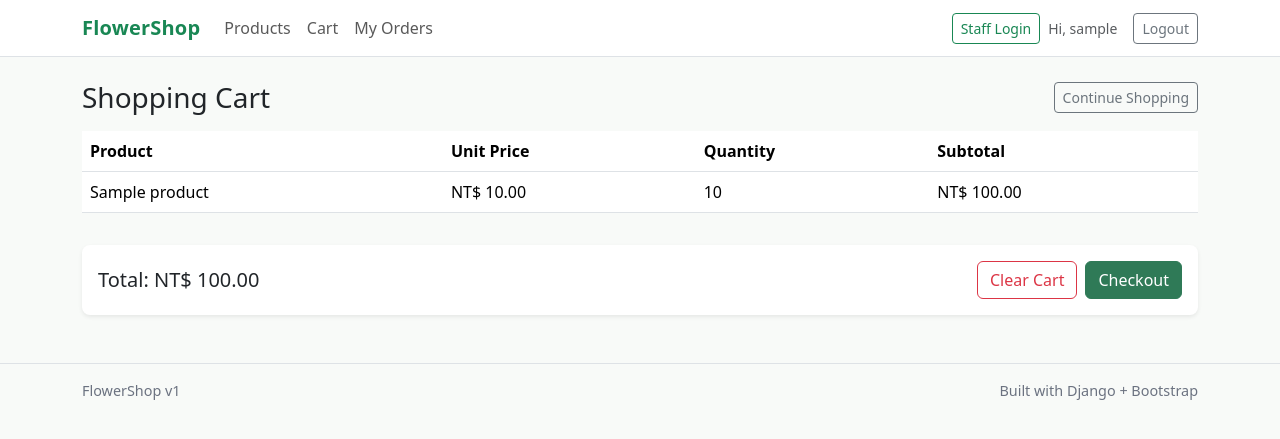
After one commit to yuan05989/web_final_FlowerShop, a Django app: page /cart/ in a window 1280 px wide. The commit adds this page. Shown: the top 439 px of the page. Run offline with Django 5.2, Linux system fonts and the light colour scheme; a user stored in the database is signed in; tables that the repository leaves empty hold one stand-in row (values such as "Sample post"); parts of the project's set-up code (start-up, migrations or seed data) failed here and were passed over.

Commit message:
Add cart feature, order cancellation and price validation

```diff
--- a/catalog/models.py
+++ b/catalog/models.py
@@ -1,3 +1,6 @@
+from decimal import Decimal
+
+from django.core.validators import MinValueValidator
 from django.db import models
 
 from common.models import TimeStampedModel
@@ -24,10 +27,15 @@ class Product(TimeStampedModel):
     description = models.TextField(blank=True)
     festival = models.CharField(max_length=100, blank=True, help_text="Festival")
     type = models.ManyToManyField(FlowerKind, blank=True, related_name="products")
-    price = models.DecimalField(max_digits=10, decimal_places=2)
+    price = models.DecimalField(max_digits=10, decimal_places=2, validators=[MinValueValidator(Decimal("0.00"))])
     stock = models.PositiveIntegerField(default=0)
     is_active = models.BooleanField(default=True)
     image = models.ImageField(upload_to="products/", blank=True, null=True)
 
     def __str__(self):
         return self.name
+
+    class Meta:
+        constraints = [
+            models.CheckConstraint(condition=models.Q(price__gte=0), name="product_price_non_negative"),
+        ]
--- a/web/forms.py
+++ b/web/forms.py
@@ -23,3 +23,7 @@ class RegisterForm(forms.ModelForm):
 
 class OrderCreateForm(forms.Form):
     quantity = forms.IntegerField(min_value=1)
+
+
+class CartAddForm(forms.Form):
+    quantity = forms.IntegerField(min_value=1)
--- a/web/templates/web/base.html
+++ b/web/templates/web/base.html
@@ -19,6 +19,7 @@
         <ul class="navbar-nav me-auto mb-2 mb-lg-0">
           <li class="nav-item"><a class="nav-link" href="{% url 'web:product-list' %}">Products</a></li>
           {% if user.is_authenticated %}
+            <li class="nav-item"><a class="nav-link" href="{% url 'web:cart-list' %}">Cart</a></li>
             <li class="nav-item"><a class="nav-link" href="{% url 'web:order-list' %}">My Orders</a></li>
           {% endif %}
         </ul>
--- /dev/null
+++ b/web/templates/web/cart.html
@@ -0,0 +1,51 @@
+{% extends 'web/base.html' %}
+
+{% block title %}FlowerShop | Cart{% endblock %}
+
+{% block content %}
+<div class="d-flex justify-content-between align-items-center mb-3">
+  <h1 class="h3 mb-0">Shopping Cart</h1>
+  <a class="btn btn-outline-secondary btn-sm" href="{% url 'web:product-list' %}">Continue Shopping</a>
+</div>
+
+{% if cart_items %}
+  <div class="table-responsive mb-3">
+    <table class="table table-hover align-middle table-responsive-sm-card">
+      <thead>
+        <tr>
+          <th>Product</th>
+          <th>Unit Price</th>
+          <th>Quantity</th>
+          <th>Subtotal</th>
+        </tr>
+      </thead>
+      <tbody>
+        {% for item in cart_items %}
+          <tr>
+            <td data-label="Product">{{ item.product.name }}</td>
+            <td data-label="Unit Price">NT$ {{ item.unit_price }}</td>
+            <td data-label="Quantity">{{ item.quantity }}</td>
+            <td data-label="Subtotal">NT$ {{ item.line_total }}</td>
+          </tr>
+        {% endfor %}
+      </tbody>
+    </table>
+  </div>
+
+  <div class="d-flex flex-column flex-md-row justify-content-between align-items-md-center gap-3 bg-white rounded-3 p-3 shadow-sm">
+    <strong class="h5 mb-0">Total: NT$ {{ cart_total }}</strong>
+    <div class="d-flex gap-2">
+      <form method="post" action="{% url 'web:cart-clear' %}">
+        {% csrf_token %}
+        <button type="submit" class="btn btn-outline-danger">Clear Cart</button>
+      </form>
+      <form method="post" action="{% url 'web:cart-checkout' %}">
+        {% csrf_token %}
+        <button type="submit" class="btn btn-brand text-white">Checkout</button>
+      </form>
+    </div>
+  </div>
+{% else %}
+  <div class="alert alert-light border">Your cart is empty.</div>
+{% endif %}
+{% endblock %}
--- a/web/templates/web/product_detail.html
+++ b/web/templates/web/product_detail.html
@@ -28,18 +28,18 @@
     <p class="mb-4">Stock: <strong>{{ product.stock }}</strong></p>
 
     {% if user.is_authenticated %}
-      <form method="post" action="{% url 'web:order-create' product.id %}" class="row g-2">
+      <form method="post" action="{% url 'web:cart-add' product.id %}" class="row g-2">
         {% csrf_token %}
         <div class="col-12 col-md-5">
           <label class="form-label" for="id_quantity">Quantity</label>
           <input type="number" name="quantity" min="1" class="form-control" id="id_quantity" value="1" required>
         </div>
         <div class="col-12 col-md-7 d-flex align-items-end">
-          <button type="submit" class="btn btn-brand text-white w-100">Place Order</button>
+          <button type="submit" class="btn btn-brand text-white w-100">Add to Cart</button>
         </div>
       </form>
     {% else %}
-      <div class="alert alert-warning">Please <a href="{% url 'web:login' %}?next={{ request.path }}">log in</a> before placing an order.</div>
+      <div class="alert alert-warning">Please <a href="{% url 'web:login' %}?next={{ request.path }}">log in</a> before adding this product to your cart.</div>
     {% endif %}
 
     <a href="{% url 'web:product-list' %}" class="btn btn-link ps-0 mt-3">Back to Product List</a>
--- a/web/urls.py
+++ b/web/urls.py
@@ -1,8 +1,13 @@
 from django.urls import path
 
 from web.views import (
+    CartAddView,
+    CartCheckoutView,
+    CartClearView,
+    CartListView,
     MyOrderDetailView,
     MyOrderListView,
+    OrderCancelView,
     OrderCreateView,
     ProductDetailView,
     ProductListView,
@@ -17,8 +22,13 @@ urlpatterns = [
     path("", ProductListView.as_view(), name="product-list"),
     path("products/<int:pk>/", ProductDetailView.as_view(), name="product-detail"),
     path("products/<int:pk>/order/", OrderCreateView.as_view(), name="order-create"),
+    path("products/<int:pk>/cart/add/", CartAddView.as_view(), name="cart-add"),
+    path("cart/", CartListView.as_view(), name="cart-list"),
+    path("cart/clear/", CartClearView.as_view(), name="cart-clear"),
+    path("cart/checkout/", CartCheckoutView.as_view(), name="cart-checkout"),
     path("orders/", MyOrderListView.as_view(), name="order-list"),
     path("orders/<int:pk>/", MyOrderDetailView.as_view(), name="order-detail"),
+    path("orders/<int:pk>/cancel/", OrderCancelView.as_view(), name="order-cancel"),
     path("register/", RegisterPageView.as_view(), name="register"),
     path("login/", UserLoginView.as_view(), name="login"),
     path("logout/", UserLogoutView.as_view(), name="logout"),
--- a/web/views.py
+++ b/web/views.py
@@ -8,12 +8,13 @@ from django.db import transaction
 from django.db.models import Q
 from django.shortcuts import get_object_or_404, redirect
 from django.urls import reverse_lazy
-from django.views.generic import DetailView, FormView, ListView
+from django.views import View
+from django.views.generic import DetailView, FormView, ListView, TemplateView
 
 from accounts.models import UserProfile
 from catalog.models import Category, FlowerKind, Product
-from orders.models import Order, OrderItem
-from web.forms import OrderCreateForm, RegisterForm
+from orders.models import Cart, CartItem, Order, OrderItem, OrderStatus
+from web.forms import CartAddForm, OrderCreateForm, RegisterForm
 
 
 class ProductListView(ListView):
@@ -62,7 +63,7 @@ class ProductDetailView(DetailView):
 
     def get_context_data(self, **kwargs):
         context = super().get_context_data(**kwargs)
-        context["order_form"] = OrderCreateForm()
+        context["cart_form"] = CartAddForm()
         return context
 
 
@@ -136,6 +137,119 @@ class OrderCreateView(LoginRequiredMixin, FormView):
         return redirect("web:order-detail", pk=order.pk)
 
 
+class CartAddView(LoginRequiredMixin, FormView):
+    form_class = CartAddForm
+
+    def post(self, request, *args, **kwargs):
+        product = get_object_or_404(Product, pk=kwargs["pk"], is_active=True)
+        form = self.get_form()
+        if not form.is_valid():
+            messages.error(request, "Please enter a valid quantity.")
+            return redirect("web:product-detail", pk=product.pk)
+
+        quantity = form.cleaned_data["quantity"]
+        cart, _ = Cart.objects.get_or_create(user=request.user)
+        existing_quantity = CartItem.objects.filter(cart=cart, product=product).values_list("quantity", flat=True).first() or 0
+        if existing_quantity + quantity > product.stock:
+            messages.error(request, f"Insufficient stock. Available quantity: {product.stock}.")
+            return redirect("web:product-detail", pk=product.pk)
+
+        cart_item, created = CartItem.objects.get_or_create(
+            cart=cart,
+            product=product,
+            defaults={"quantity": quantity},
+        )
+        if not created:
+            cart_item.quantity += quantity
+            cart_item.save(update_fields=["quantity", "updated_at"])
+
+        messages.success(request, f"{product.name} added to your cart.")
+        return redirect("web:cart-list")
+
+
+class CartListView(LoginRequiredMixin, TemplateView):
+    template_name = "web/cart.html"
+
+    def get_context_data(self, **kwargs):
+        context = super().get_context_data(**kwargs)
+        cart, _ = Cart.objects.get_or_create(user=self.request.user)
+        context["cart"] = cart
+        context["cart_items"] = cart.items.select_related("product").order_by("-created_at")
+        context["cart_total"] = cart.total_amount
+        return context
+
+
+class CartClearView(LoginRequiredMixin, View):
+    def post(self, request, *args, **kwargs):
+        cart, _ = Cart.objects.get_or_create(user=request.user)
+        cart.items.all().delete()
+        messages.success(request, "Your cart has been cleared.")
+        return redirect("web:cart-list")
+
+
+class CartCheckoutView(LoginRequiredMixin, View):
+    def post(self, request, *args, **kwargs):
+        cart, _ = Cart.objects.get_or_create(user=request.user)
+
+        with transaction.atomic():
+            cart_items = list(
+                cart.items.select_related("product")
+                .select_for_update()
+                .order_by("id")
+            )
+            if not cart_items:
+                messages.error(request, "Your cart is empty.")
+                return redirect("web:cart-list")
+
+            product_ids = [item.product_id for item in cart_items]
+            products = Product.objects.select_for_update().filter(id__in=product_ids, is_active=True)
+            product_map = {product.id: product for product in products}
+
+            for item in cart_items:
+                product = product_map.get(item.product_id)
+                if not product:
+                    messages.error(request, f"{item.product.name} is no longer available.")
+                    return redirect("web:cart-list")
+                if item.quantity > product.stock:
+                    messages.error(request, f"Insufficient stock for {product.name}. Available quantity: {product.stock}.")
+                    return redirect("web:cart-list")
+
+            order = Order.objects.create(user=request.user, total_amount=Decimal("0.00"))
+            total = Decimal("0.00")
+            for item in cart_items:
+                product = product_map[item.product_id]
+                line_total = product.price * item.quantity
+                total += line_total
+                OrderItem.objects.create(
+                    order=order,
+                    product=product,
+                    quantity=item.quantity,
+                    unit_price=product.price,
+                    line_total=line_total,
+                )
+                product.stock -= item.quantity
+                product.save(update_fields=["stock", "updated_at"])
+
+            order.total_amount = total
+            order.save(update_fields=["total_amount"])
+            cart.items.all().delete()
+
+        messages.success(request, f"Checkout complete. Order #{order.id}.")
+        return redirect("web:order-detail", pk=order.pk)
+
+
+class OrderCancelView(LoginRequiredMixin, View):
+    def post(self, request, *args, **kwargs):
+        order = get_object_or_404(Order, pk=kwargs["pk"], user=request.user)
+        if order.status != OrderStatus.CANCELLED:
+            order.status = OrderStatus.CANCELLED
+            order.save(update_fields=["status", "updated_at"])
+            messages.success(request, f"Order #{order.id} has been cancelled.")
+        else:
+            messages.info(request, f"Order #{order.id} was already cancelled.")
+        return redirect("web:order-detail", pk=order.pk)
+
+
 class MyOrderListView(LoginRequiredMixin, ListView):
     model = Order
     template_name = "web/order_list.html"
```
Also changed, not shown: orders/admin.py (+13 -1 lines), orders/models.py (+33 -0 lines), orders/serializers.py (+47 -25 lines), orders/views.py (+12 -1 lines), web/templates/web/order_detail.html (+9 -1 lines), web/templates/web/order_list.html (+11 -1 lines), catalog/migrations/0005_product_price_non_negative.py (added), orders/migrations/0002_cart_cartitem.py (added).
